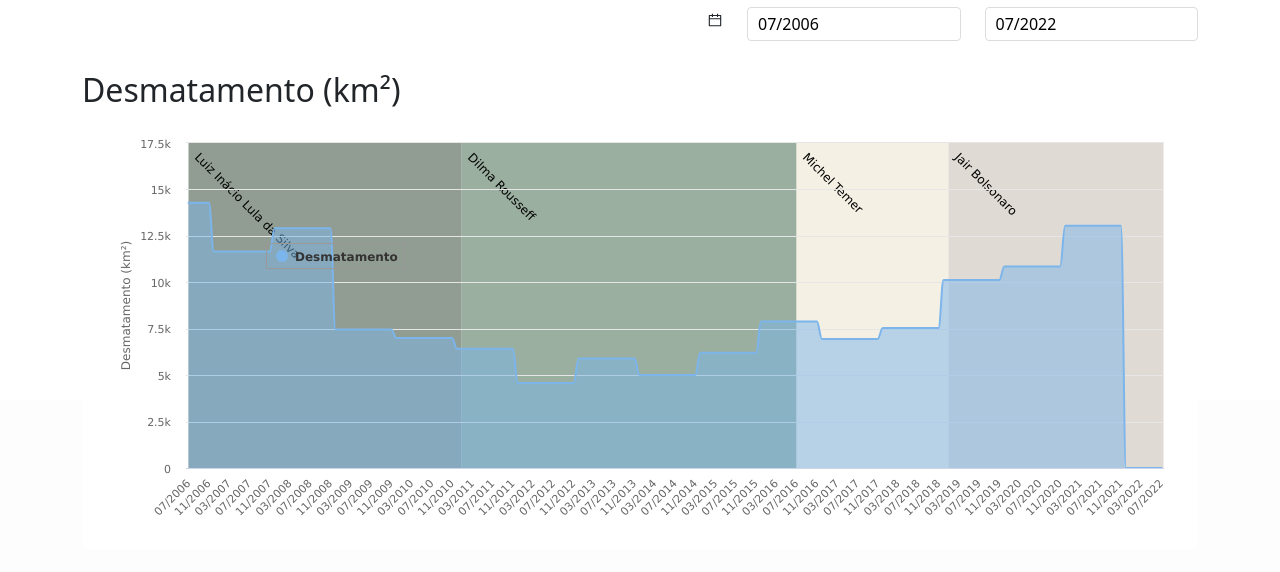
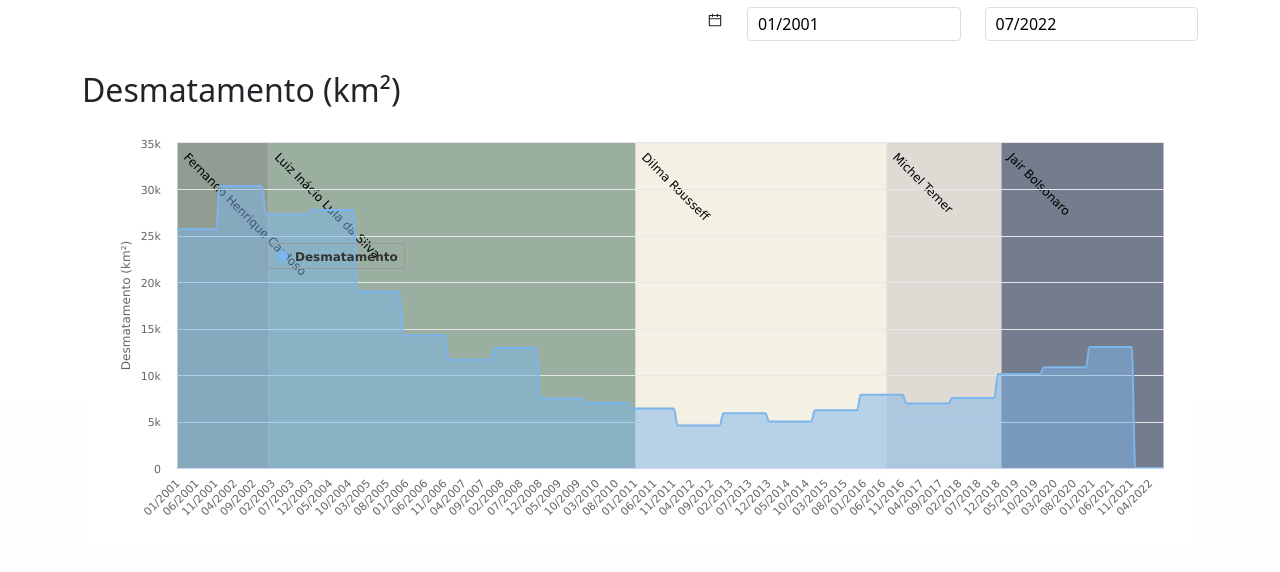
Before and after one commit to regular-alves/numeros-nao-mentem, a React (Create React App) app: page /desmatamento/1 in a window 1280 px wide. Shown: the part 500-1072 px from the top of the page. Built offline with nearby package versions, Linux system fonts and the light colour scheme.

Commit message:
added: route parameters to deflorestation report

```diff
--- a/src/Pages/Deflorestation/index.js
+++ b/src/Pages/Deflorestation/index.js
@@ -8,16 +8,20 @@
 import IntervalPicker from "../../Components/IntervalPicker";
 import DeflorestationTotal from "../../Dtos/DeflorestationTotal";
 import Presidents from "../../Dtos/Presidents";
-import { getAvg, getDateInterval, getMaxDate, getMinDate, slashedMonthYear } from "../../utils";
+import { getAvg, getDateInterval, getMaxDate, getMinDate, handleDateParams, isValidDate, slashedMonthYear } from "../../utils";
 import Chart from "../../Components/Chart";
 import Card from "../../Components/Card";
 import Sources from "../../Components/Sources";
+import { useParams } from "react-router-dom";
 
 const Deflorestation = () => {
   const deflorestation = new DeflorestationTotal();
   const presidents = new Presidents();
+  let {to: toDate, from: fromDate} = useParams();
+  [toDate, fromDate] = handleDateParams([toDate, fromDate]);
 
-  let toDate = new Date(
+  if (!isValidDate(toDate)) {
+    toDate = new Date(
       new Date().getFullYear(),
       new Date().getMonth(),
       30,
@@ -25,12 +29,15 @@
       59,
       59
     );
+  }
 
-  let fromDate = new Date(
+  if (!isValidDate(fromDate)) {
+    fromDate = new Date(
       new Date().getFullYear() - 16,
       new Date().getMonth(),
       1
     );
+  }
 
   const startDate = getMaxDate([fromDate, presidents.getMinDataDate(), deflorestation.getMinDataDate()]);
   const endDate = getMinDate([toDate, presidents.getMaxDataDate(), deflorestation.getMaxDataDate()]);
```
Lines whose indentation alone changed are shown as unchanged.
